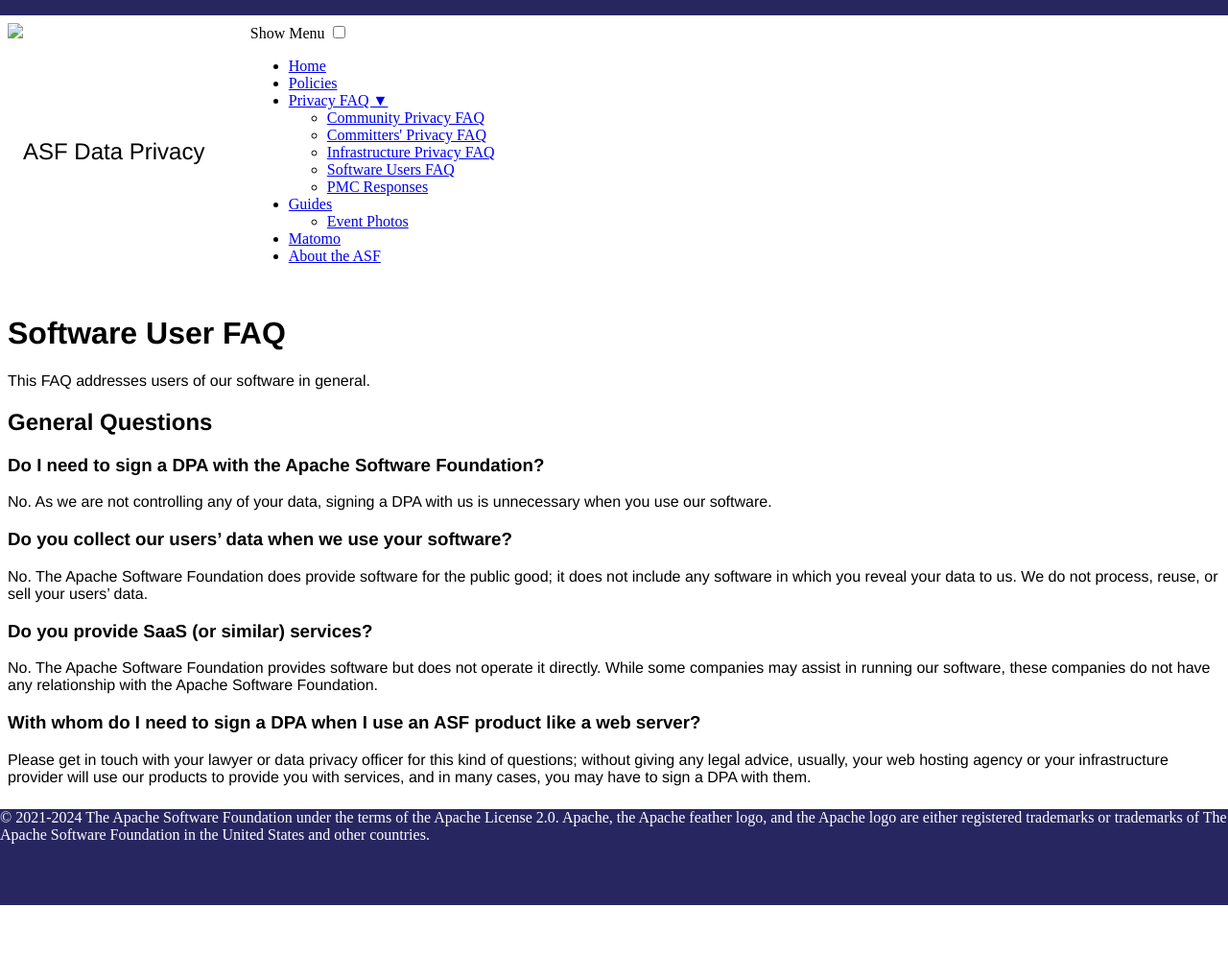
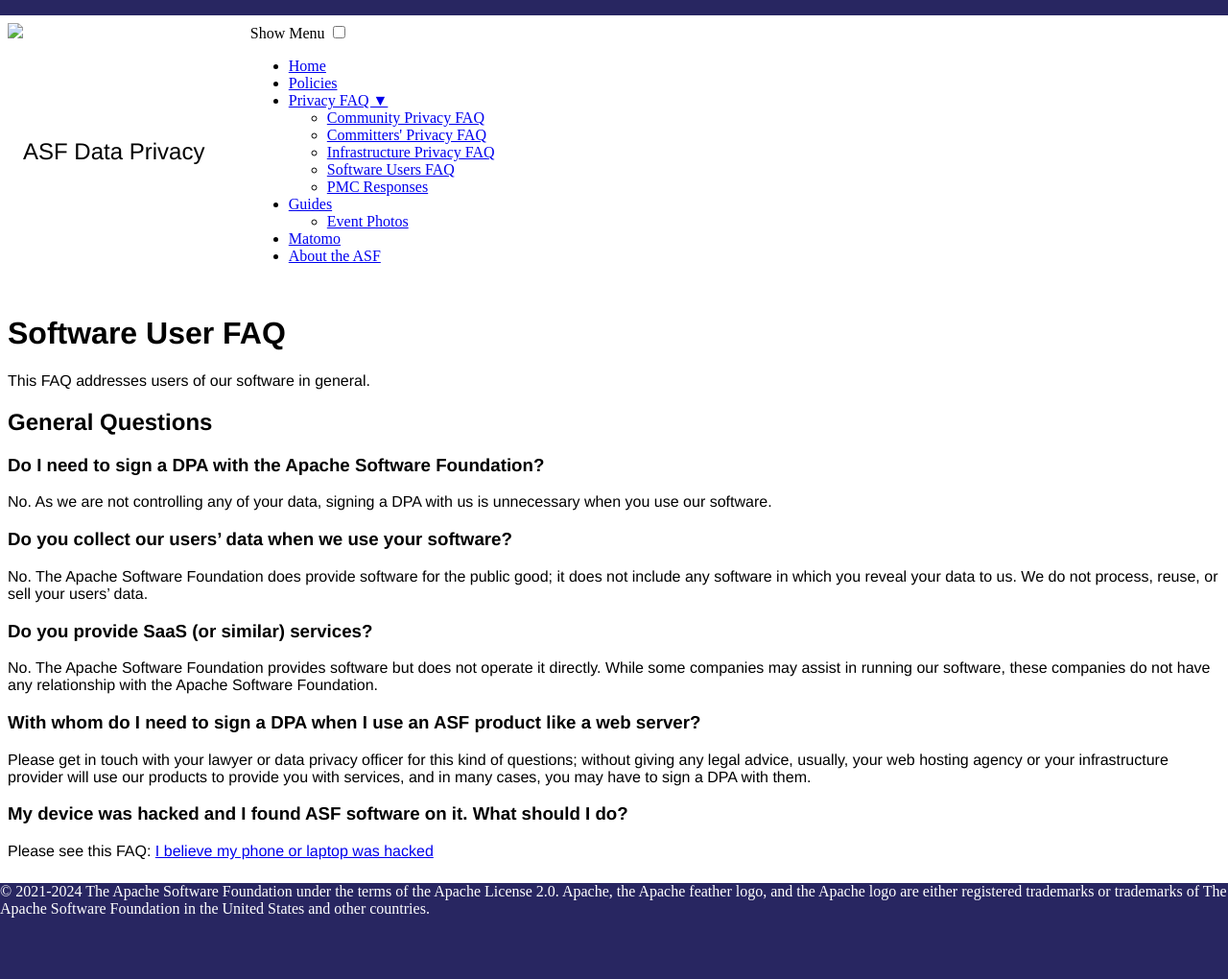
Before and after one commit to apache/privacy-website, a Jekyll site: the page output/faq/software-users.html, which Jekyll copies as it is, in a window 1280 px wide. Shown: the whole page at 96% size. Built offline with Jekyll 4.4.1, drawn with Linux system fonts in a browser that asks for light colours; before the commit the page ends 943 px from its top, so only the background shows below that.

Commit message:
Automatic Site Publish by Buildbot

```diff
--- a/output/faq/software-users.html
+++ b/output/faq/software-users.html
@@ -73,6 +73,10 @@
 your infrastructure provider will use our products to provide you with services,
 and in many cases, you may have to sign a DPA with them.</p>
 
+<h3 id="my-device-was-hacked-and-i-found-asf-software-on-it-what-should-i-do">My device was hacked and I found ASF software on it. What should I do?</h3>
+
+<p>Please see this FAQ: <a href="https://www.apache.org/foundation/faq#i-believe-my-phone-or-laptop-was-hacked-or-adversely-affected-by-the-apache-software-foundation-what-do-i-do">I believe my phone or laptop was hacked</a></p>
+
         </main>
         <footer>
     © 2021-2024 The Apache Software Foundation under the terms of the Apache License 2.0.
--- a/output/feed.xml
+++ b/output/feed.xml
@@ -1,4 +1,4 @@
-<?xml version="1.0" encoding="utf-8"?><feed xmlns="http://www.w3.org/2005/Atom" ><generator uri="https://jekyllrb.com/" version="4.2.2">Jekyll</generator><link href="/feed.xml" rel="self" type="application/atom+xml" /><link href="/" rel="alternate" type="text/html" /><updated>2024-06-04T21:28:08+00:00</updated><id>/feed.xml</id><title type="html">Apache Software Foundation - Data Privacy</title><subtitle>Write an awesome description for your new site here. You can edit this line in _config.yml. It will appear in your document head meta (for Google search results) and in your feed.xml site description.</subtitle><entry><title type="html">Welcome to Jekyll!</title><link href="/jekyll/update/2021/03/05/welcome-to-jekyll.html" rel="alternate" type="text/html" title="Welcome to Jekyll!" /><published>2021-03-05T19:38:56+00:00</published><updated>2021-03-05T19:38:56+00:00</updated><id>/jekyll/update/2021/03/05/welcome-to-jekyll</id><content type="html" xml:base="/jekyll/update/2021/03/05/welcome-to-jekyll.html"><![CDATA[<p>You’ll find this post in your <code class="language-plaintext highlighter-rouge">_posts</code> directory. Go ahead and edit it and re-build the site to see your changes. You can rebuild the site in many different ways, but the most common way is to run <code class="language-plaintext highlighter-rouge">jekyll serve</code>, which launches a web server and auto-regenerates your site when a file is updated.</p>
+<?xml version="1.0" encoding="utf-8"?><feed xmlns="http://www.w3.org/2005/Atom" ><generator uri="https://jekyllrb.com/" version="4.2.2">Jekyll</generator><link href="/feed.xml" rel="self" type="application/atom+xml" /><link href="/" rel="alternate" type="text/html" /><updated>2024-06-04T21:29:21+00:00</updated><id>/feed.xml</id><title type="html">Apache Software Foundation - Data Privacy</title><subtitle>Write an awesome description for your new site here. You can edit this line in _config.yml. It will appear in your document head meta (for Google search results) and in your feed.xml site description.</subtitle><entry><title type="html">Welcome to Jekyll!</title><link href="/jekyll/update/2021/03/05/welcome-to-jekyll.html" rel="alternate" type="text/html" title="Welcome to Jekyll!" /><published>2021-03-05T19:38:56+00:00</published><updated>2021-03-05T19:38:56+00:00</updated><id>/jekyll/update/2021/03/05/welcome-to-jekyll</id><content type="html" xml:base="/jekyll/update/2021/03/05/welcome-to-jekyll.html"><![CDATA[<p>You’ll find this post in your <code class="language-plaintext highlighter-rouge">_posts</code> directory. Go ahead and edit it and re-build the site to see your changes. You can rebuild the site in many different ways, but the most common way is to run <code class="language-plaintext highlighter-rouge">jekyll serve</code>, which launches a web server and auto-regenerates your site when a file is updated.</p>
 
 <p>Jekyll requires blog post files to be named according to the following format:</p>
 
```
